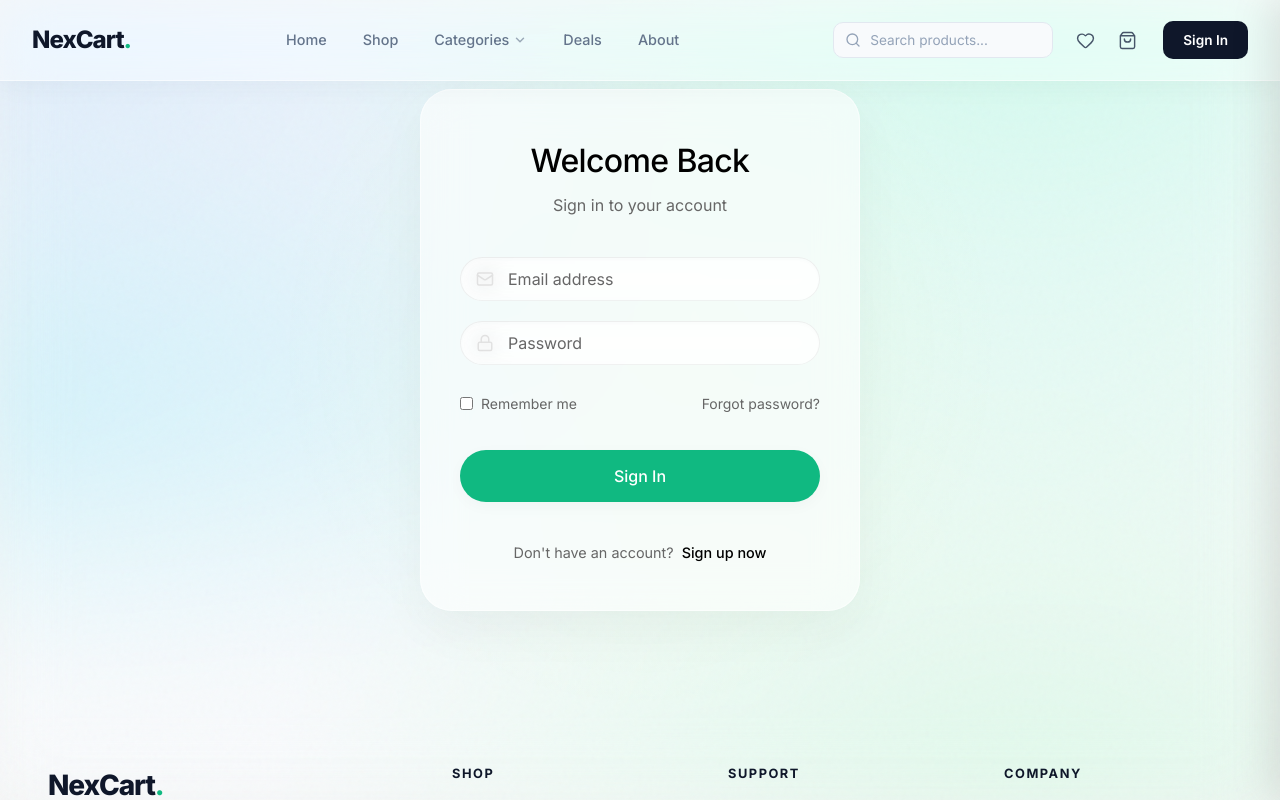
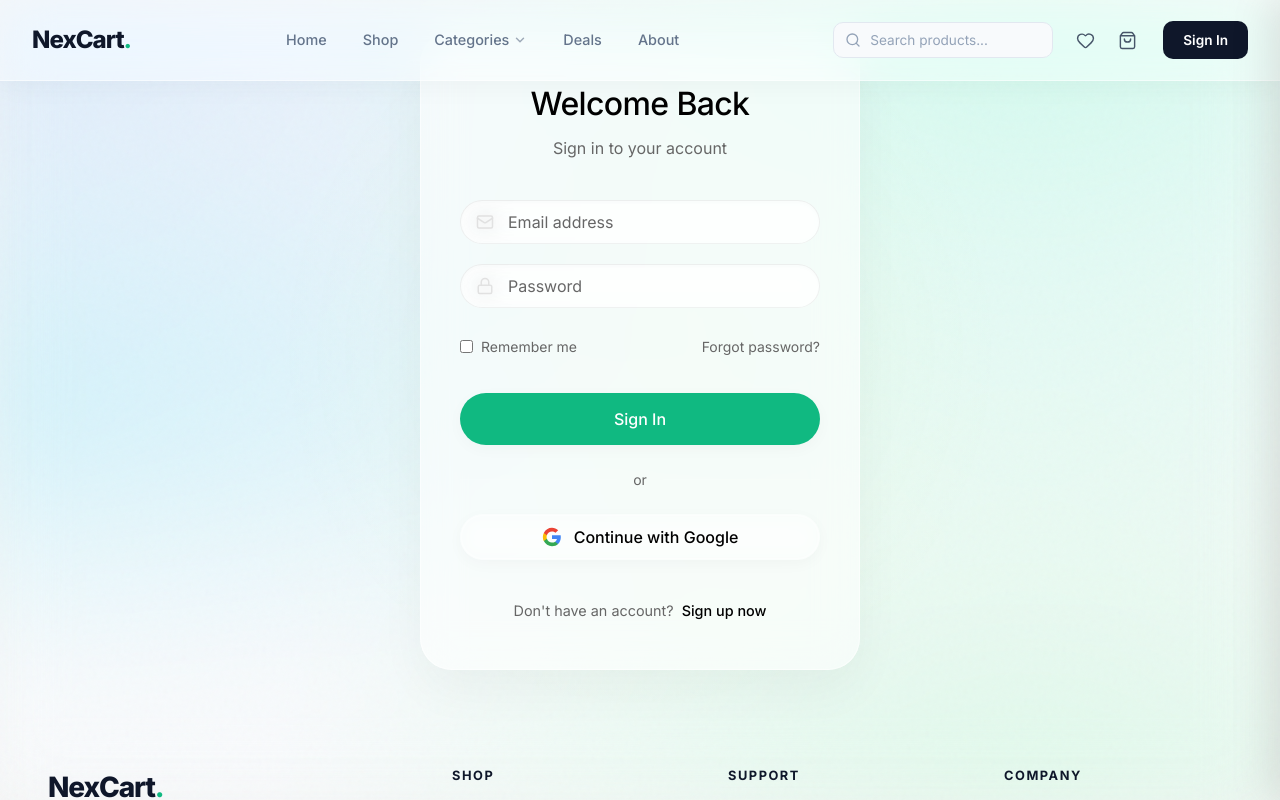
Before and after one commit to manveersingh66550-png/electronics-ecommerce-store, a Next.js app: page /login in a window 1280 px wide. Shown: the top 800 px of the page. Built offline with nearby package versions, Linux system fonts and the light colour scheme; no server answers.

Commit message:
feat: add Google OAuth buttons to authentication pages

```diff
--- a/src/app/login/page.module.css
+++ b/src/app/login/page.module.css
@@ -116,3 +116,49 @@
         transform: rotate(360deg);
     }
 }
+
+.separator {
+    display: flex;
+    align-items: center;
+    text-align: center;
+    margin: 1.5rem 0;
+    color: var(--text-muted);
+    font-size: 0.875rem;
+}
+
+.separator::before,
+.separator::after {
+    content: '';
+    flex: 1;
+    border-bottom: 1px solid var(--border-color, rgba(255, 255, 255, 0.1));
+}
+
+.separator:not(:empty)::before {
+    margin-right: 1rem;
+}
+
+.separator:not(:empty)::after {
+    margin-left: 1rem;
+}
+
+.socialBtn {
+    width: 100%;
+    margin-bottom: 1rem;
+    display: flex;
+    align-items: center;
+    justify-content: center;
+    gap: 0.75rem;
+    background-color: transparent !important;
+    border: 1px solid var(--border-color, rgba(255, 255, 255, 0.15)) !important;
+    color: var(--fg-color) !important;
+    font-weight: 500;
+}
+
+.socialBtn:hover {
+    background-color: rgba(255, 255, 255, 0.05) !important;
+}
+
+.googleIcon {
+    width: 20px;
+    height: 20px;
+}
--- a/src/app/login/page.tsx
+++ b/src/app/login/page.tsx
@@ -2,6 +2,7 @@
 
 import React, { useState } from 'react';
 import Link from 'next/link';
+import Image from 'next/image';
 import { useRouter } from 'next/navigation';
 import { createClient } from '@/lib/supabase/client';
 import { GlassPanel } from '@/components/ui/GlassPanel';
@@ -37,6 +38,21 @@
 
         router.push('/');
         router.refresh();
+    };
+
+    const handleGoogleLogin = async () => {
+        setIsLoading(true);
+        const { error } = await supabase.auth.signInWithOAuth({
+            provider: 'google',
+            options: {
+                redirectTo: `${window.location.origin}/auth/callback`,
+            },
+        });
+
+        if (error) {
+            setError(error.message);
+            setIsLoading(false);
+        }
     };
 
     return (
@@ -90,6 +106,25 @@
                     </Button>
                 </form>
 
+                <div className={styles.separator}>or</div>
+
+                <Button
+                    variant="secondary"
+                    className={styles.socialBtn}
+                    onClick={handleGoogleLogin}
+                    disabled={isLoading}
+                    type="button"
+                >
+                    <svg className={styles.googleIcon} viewBox="0 0 24 24" xmlns="http://www.w3.org/2000/svg">
+                        <path d="M22.56 12.25c0-.78-.07-1.53-.2-2.25H12v4.26h5.92c-.26 1.37-1.04 2.53-2.21 3.31v2.77h3.57c2.08-1.92 3.28-4.74 3.28-8.09z" fill="#4285F4" />
+                        <path d="M12 23c2.97 0 5.46-.98 7.28-2.66l-3.57-2.77c-.98.66-2.23 1.06-3.71 1.06-2.86 0-5.29-1.93-6.16-4.53H2.18v2.84C3.99 20.53 7.7 23 12 23z" fill="#34A853" />
+                        <path d="M5.84 14.09c-.22-.66-.35-1.36-.35-2.09s.13-1.43.35-2.09V7.07H2.18C1.43 8.55 1 10.22 1 12s.43 3.45 1.18 4.93l2.85-2.22.81-.62z" fill="#FBBC05" />
+                        <path d="M12 5.38c1.62 0 3.06.56 4.21 1.64l3.15-3.15C17.45 2.09 14.97 1 12 1 7.7 1 3.99 3.47 2.18 7.07l3.66 2.84c.87-2.6 3.3-4.53 6.16-4.53z" fill="#EA4335" />
+                        <path d="M1 1h22v22H1z" fill="none" />
+                    </svg>
+                    Continue with Google
+                </Button>
+
                 <div className={styles.footer}>
                     <span>Don&apos;t have an account?</span>
                     <Link href="/signup" className={styles.linkHighlight}>
```
Also changed, not shown: src/app/signup/page.tsx (+34 -0 lines).
